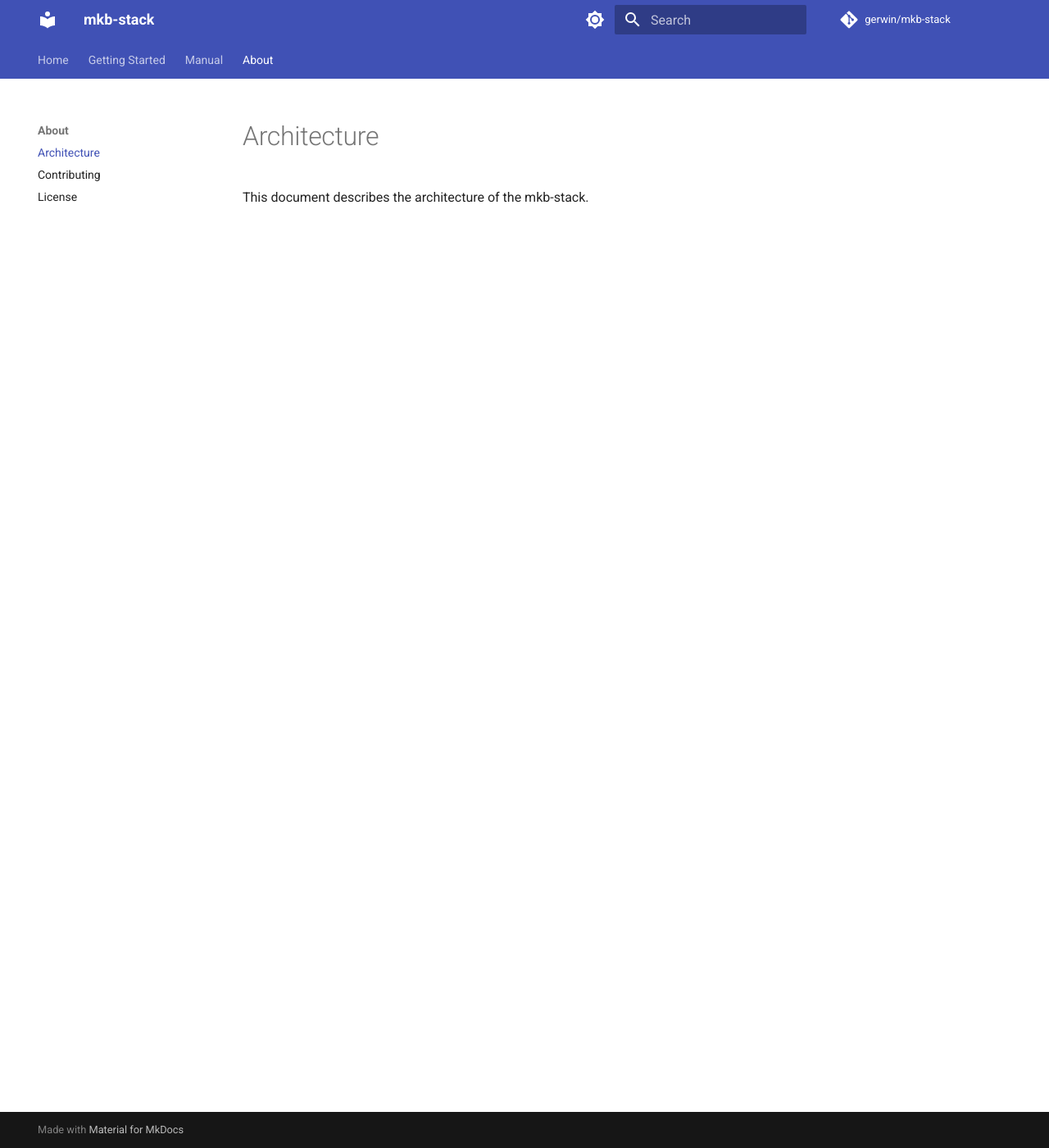
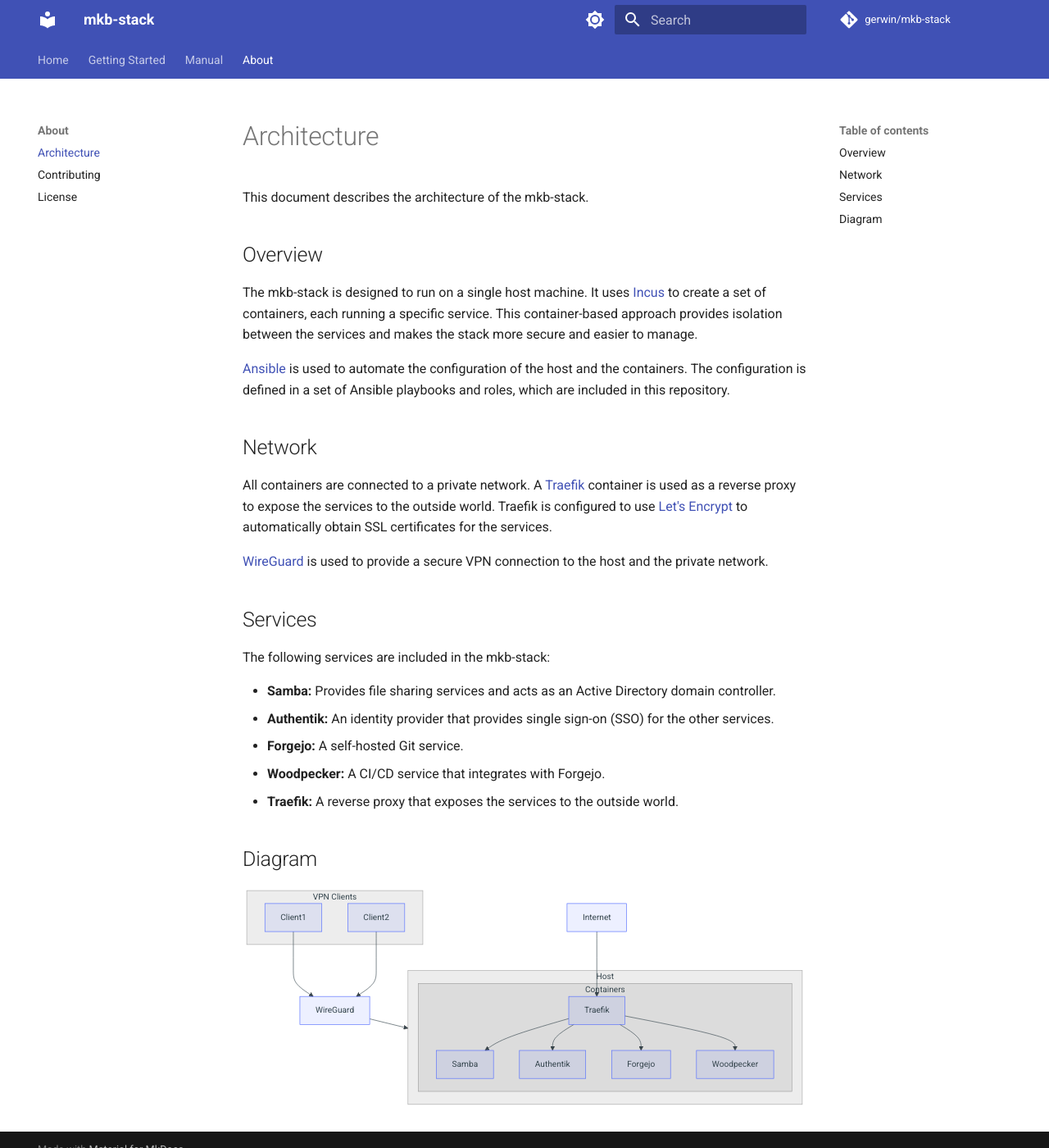
Before and after one commit to gerwintmg/mkb-stack, an MkDocs documentation site: the page built from docs/about/architecture.md, in a window 1280 px wide and 1400 px high. Shown: the whole window at 82% size. Built offline with MkDocs 1.6.1 and Material for MkDocs 9.7.7, drawn with Linux system fonts in a browser that asks for light colours; comment, search, counter and statistics services are not loaded.

````diff
--- a/docs/about/architecture.md
+++ b/docs/about/architecture.md
@@ -1,3 +1,55 @@
 # Architecture
 
 This document describes the architecture of the mkb-stack.
+
+## Overview
+
+The mkb-stack is designed to run on a single host machine. It uses [Incus](https://linuxcontainers.org/incus/) to create a set of containers, each running a specific service. This container-based approach provides isolation between the services and makes the stack more secure and easier to manage.
+
+[Ansible](https://www.ansible.com/) is used to automate the configuration of the host and the containers. The configuration is defined in a set of Ansible playbooks and roles, which are included in this repository.
+
+## Network
+
+All containers are connected to a private network. A [Traefik](https://traefik.io/traefik/) container is used as a reverse proxy to expose the services to the outside world. Traefik is configured to use [Let's Encrypt](https://letsencrypt.org/) to automatically obtain SSL certificates for the services.
+
+[WireGuard](https://www.wireguard.com/) is used to provide a secure VPN connection to the host and the private network.
+
+## Services
+
+The following services are included in the mkb-stack:
+
+*   **Samba:** Provides file sharing services and acts as an Active Directory domain controller.
+*   **Authentik:** An identity provider that provides single sign-on (SSO) for the other services.
+*   **Forgejo:** A self-hosted Git service.
+*   **Woodpecker:** A CI/CD service that integrates with Forgejo.
+*   **Traefik:** A reverse proxy that exposes the services to the outside world.
+
+## Diagram
+
+```mermaid
+graph TD
+    subgraph Host
+        subgraph Containers
+            Samba
+            Authentik
+            Forgejo
+            Woodpecker
+            Traefik
+        end
+    end
+
+    Internet --> Traefik
+    Traefik --> Samba
+    Traefik --> Authentik
+    Traefik --> Forgejo
+    Traefik --> Woodpecker
+
+    subgraph "VPN Clients"
+        Client1
+        Client2
+    end
+
+    Client1 --> WireGuard
+    Client2 --> WireGuard
+    WireGuard --> Host
+```
--- a/mkdocs.yml
+++ b/mkdocs.yml
@@ -37,6 +37,7 @@ nav:
     - 'Installation': 'getting-started/01-installation.md'
     - 'Initial Configuration': 'getting-started/02-initial-configuration.md'
     - 'Updating': 'getting-started/03-updating.md'
+    - 'Joining Windows to the Domain': 'getting-started/04-joining-windows-to-the-domain.md'
   - 'Manual':
     - 'Services':
       - 'Samba': 'manual/services/samba.md'
@@ -63,3 +64,8 @@ markdown_extensions:
   - pymdownx.mark
   - attr_list
   - md_in_html
+  - pymdownx.superfences:
+      custom_fences:
+        - name: mermaid
+          class: mermaid
+          format: !!python/name:pymdownx.superfences.fence_code_format
````
Also changed, not shown: README.md (+40 -0 lines), TODO.md (+13 -0 lines), docs/getting-started/04-joining-windows-to-the-domain.md (added, +51 -0 lines).
